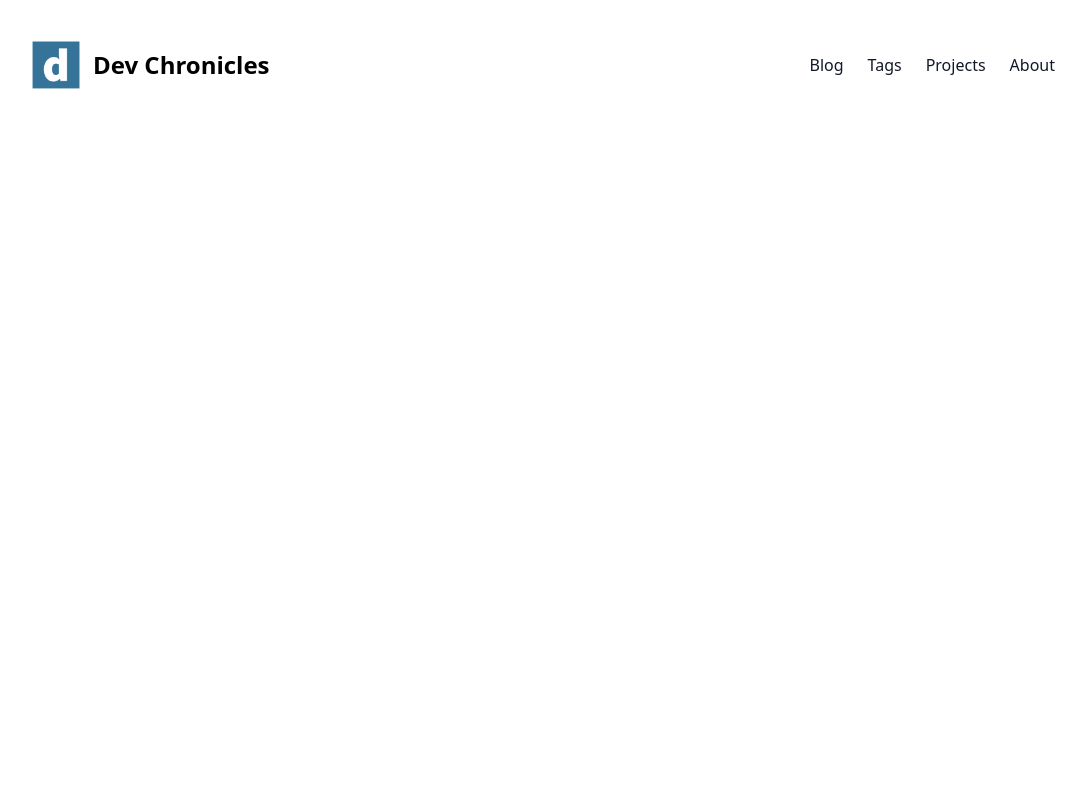
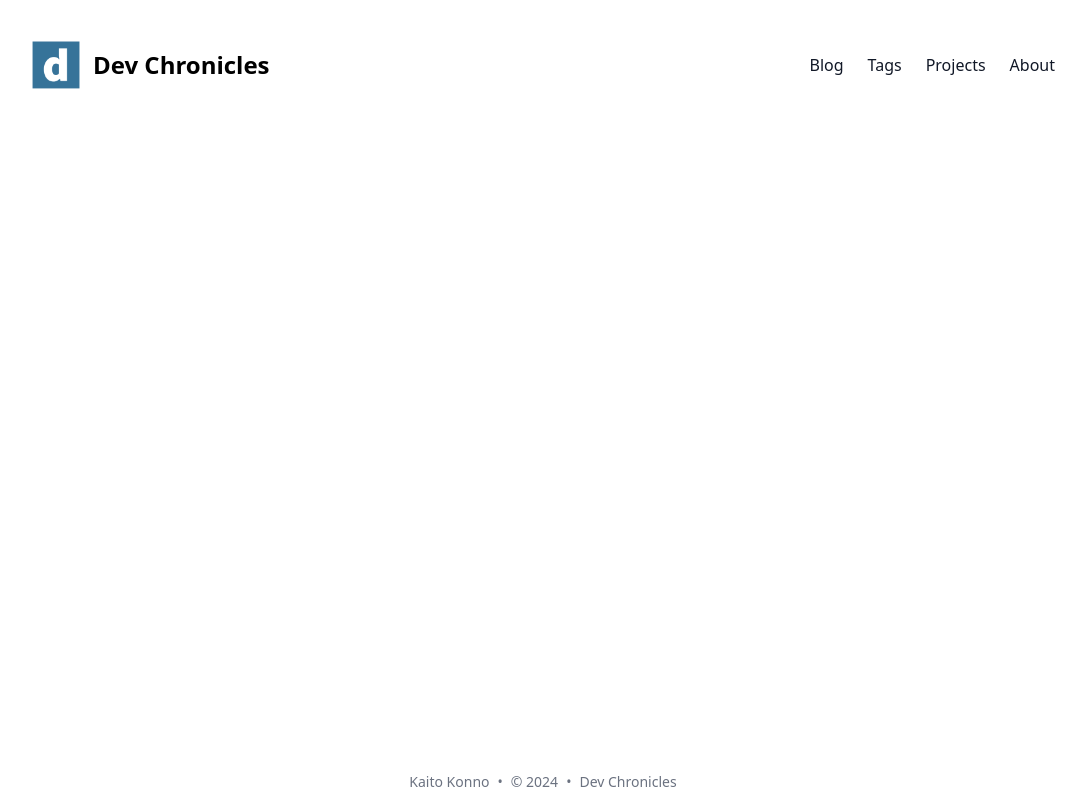
Before and after one commit to kaito5757/konno-blog, a Next.js app: page / in a window 1280 px wide. Shown: the whole page, without its empty margins (97-1183 px from the left). Built offline with nearby package versions, Linux system fonts and the light colour scheme.

Commit message:
feat: Footerコンポーネントの追加

```diff
--- a/app/layout.tsx
+++ b/app/layout.tsx
@@ -4,6 +4,7 @@ import { Space_Grotesk } from "next/font/google";
 import "./globals.css";
 import SectionContainer from "@/components/SectionContainer";
 import { Header } from "@/components/header/Header";
+import Footer from "@/components/footer/Footer";
 
 const space_grotesk = Space_Grotesk({
   subsets: ["latin"],
@@ -60,10 +61,9 @@ export default function RootLayout({
       <body className="bg-white text-black antialiased dark:bg-gray-950 dark:text-white">
         <SectionContainer>
           <div className="flex h-screen flex-col justify-between font-sans">
-            {/* TODO: Headerコンポーネントを追加する */}
             <Header />
             <main className="mb-auto">{children}</main>
-            {/* TODO: Footerコンポーネントを追加する */}
+            <Footer />
           </div>
         </SectionContainer>
       </body>
--- /dev/null
+++ b/components/footer/Footer.tsx
@@ -0,0 +1,22 @@
+import { siteMetaData } from "@/contexts/metadata";
+import dayjs from "dayjs";
+import Link from "next/link";
+
+export default function Footer() {
+  return (
+    <footer>
+      <div className="mt-16 flex flex-col items-center">
+        {/* ソーシャルアイコン */}
+        <div className="mb-3 flex space-x-4"></div>
+        {/* サイト情報 */}
+        <div className="mb-2 flex space-x-2 text-sm text-gray-500 dark:text-gray-400">
+          <div>{siteMetaData.author}</div>
+          <div>{" • "}</div>
+          <div>{`© ${dayjs().year()}`}</div>
+          <div>{" • "}</div>
+          <Link href="/">{siteMetaData.title}</Link>
+        </div>
+      </div>
+    </footer>
+  );
+}
--- a/contexts/metadata.ts
+++ b/contexts/metadata.ts
@@ -3,6 +3,7 @@ export const siteMetaData = {
   title: "Dev Chronicles",
   headerTitle: "Dev Chronicles",
   description: "学習用のブログサイト",
+  author: "Kaito Konno",
   ogpType: "website",
   ogpImage: "https://placehold.jp/1200x630.png",
 };
```
